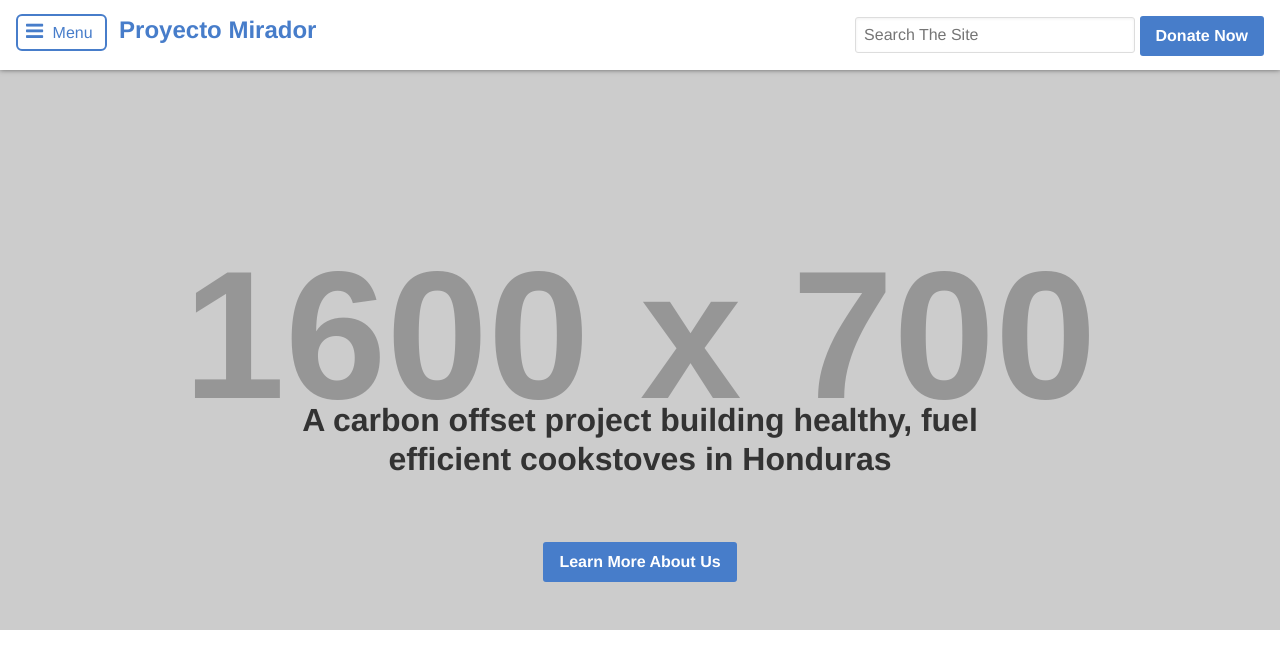
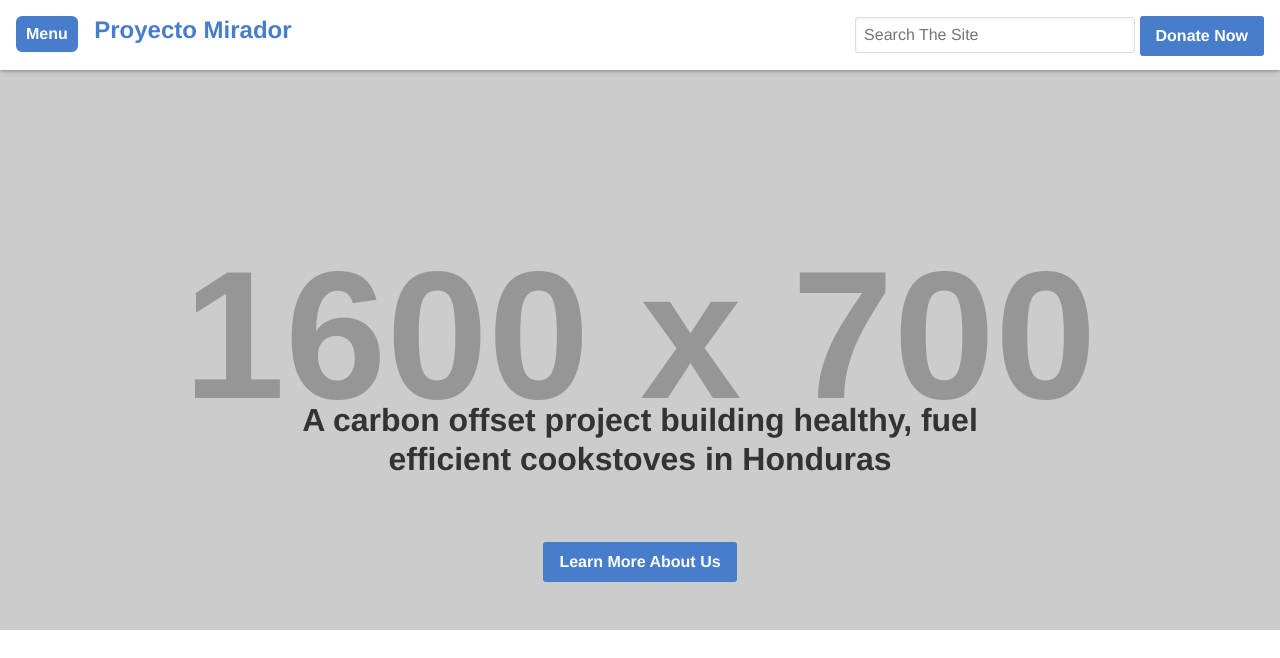
Before and after one commit to joshriggs/proyecto_mirador, a Jekyll site: the page built from index.html, in a window 1280 px wide. Shown: the top 658 px of the page. Built offline with Jekyll 4.4.1, drawn with Linux system fonts in a browser that asks for light colours; nearby versions of some CDN libraries; library files that are not in the unit come from our copies.

Commit message:
Fixing mobile navigation issues

```diff
--- a/_includes/header.html
+++ b/_includes/header.html
@@ -1,9 +1,9 @@
 <header class="site-header">
   <div class="nav-bar">
     <div class="nav-left">
-      <a href="javascript:void(0)" class="sliding-panel-button menu-toggle">
+      <button href="javascript:void(0)" class="sliding-panel-button menu-toggle">
        Menu
-      </a>
+      </button>
       <h1 class="site-logo"><a href="#">Proyecto Mirador</a></h1>
     </div>
     <div class="nav-right">
--- a/_sass/components/_offscreen-nav.scss
+++ b/_sass/components/_offscreen-nav.scss
@@ -59,14 +59,14 @@
   border: solid 2px $action-color;
   border-radius: 6px;
 
-  &:before {
-    font-family: "FontAwesome";
-    font-size: 1.25em;
-    display: inline-block;
-    content: '';
-    margin-right: .25em;
-    vertical-align: baseline;
-  }
+  //&:before {
+    //font-family: "FontAwesome";
+    //font-size: 1.25em;
+    //display: inline-block;
+    //content: '';
+    //margin-right: .25em;
+    //vertical-align: baseline;
+  //}
 }
 
 .close-toggle {
```
Also changed, not shown: 6 other files.
